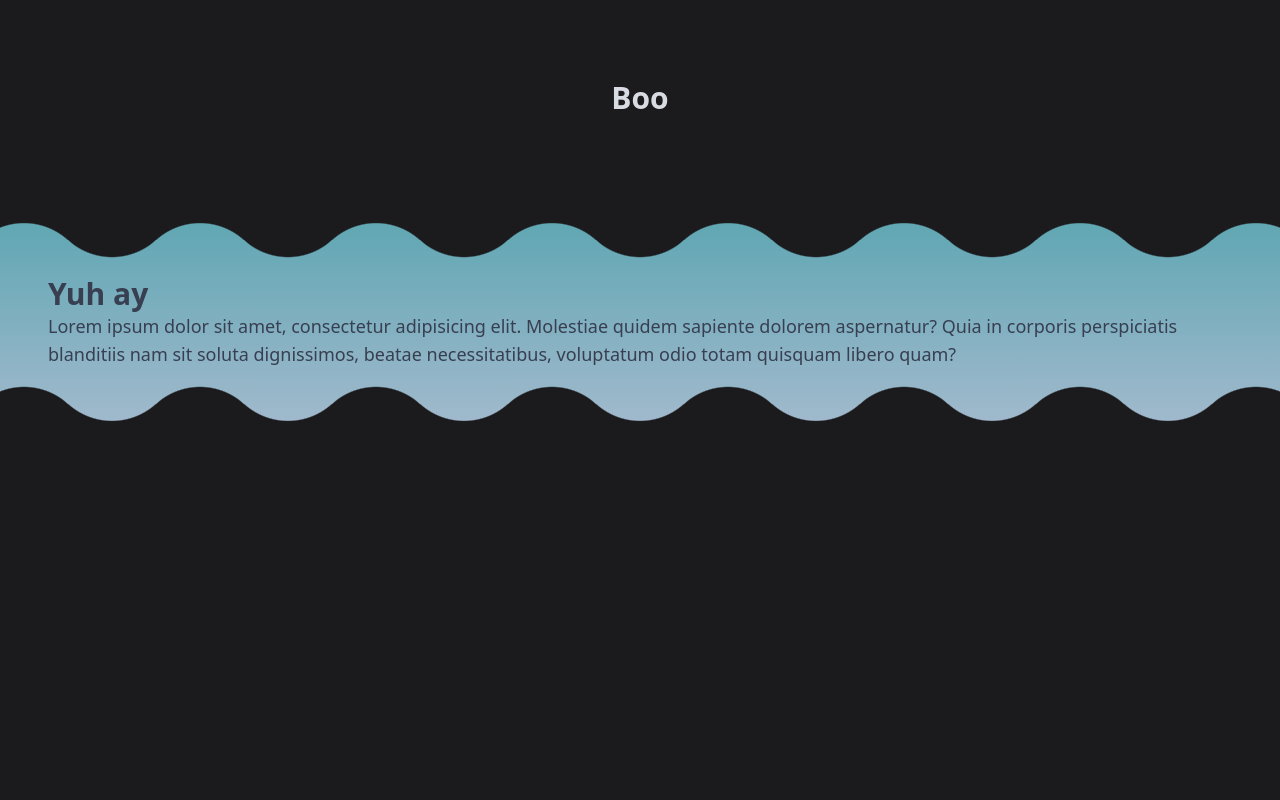
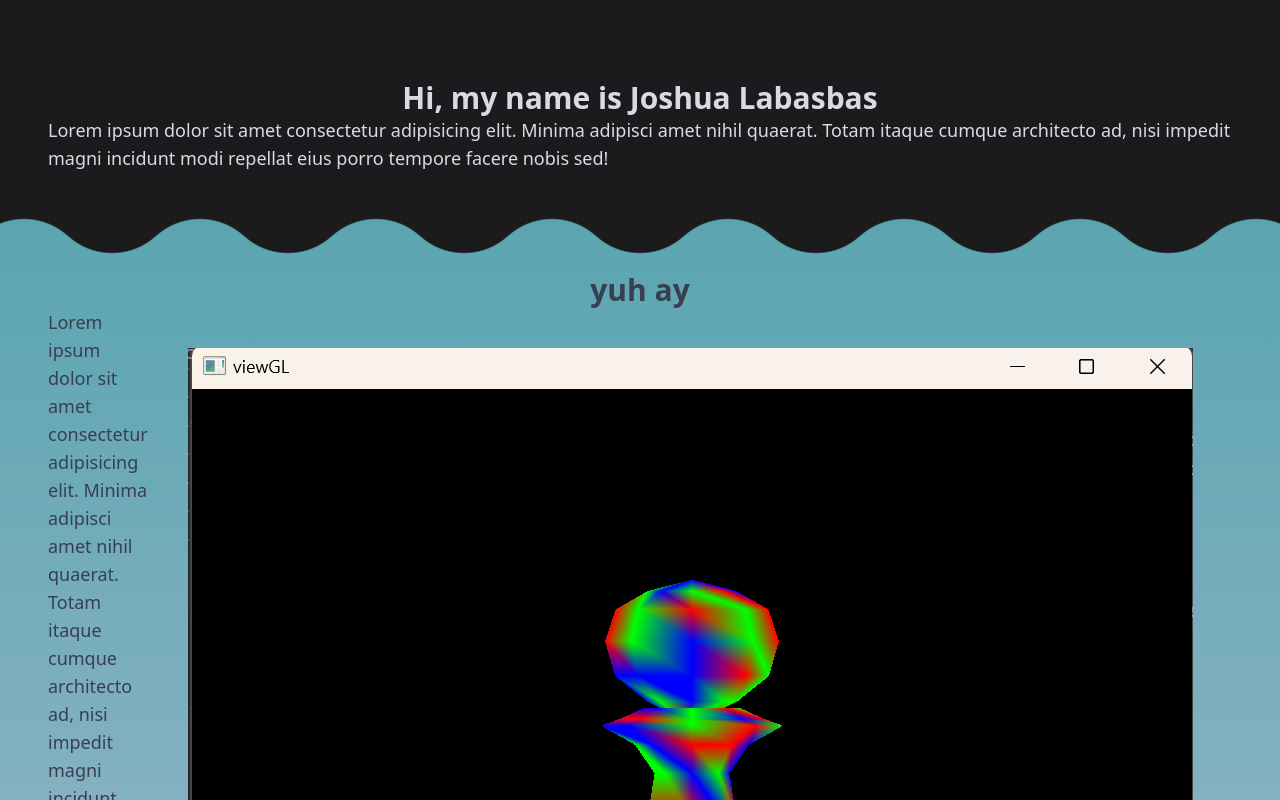
Before and after one commit to hoshbosh/hoshlabosh, a React (Vite) app: page / in a window 1280 px wide. Shown: the top 800 px of the page. Built offline with nearby package versions, Linux system fonts and the light colour scheme.

Commit message:
Testing component abstraction and images

```diff
--- a/src/App.css
+++ b/src/App.css
@@ -9,12 +9,7 @@
   .primary-container{
     @apply flex flex-col
   }
-  .section{
-    @apply w-full px-12 pt-20 pb-20
-  }
-  .text{
-    @apply text-lg text-plat
-  }
+
 }
 /* @keyframes waves{
   from{
--- a/src/App.tsx
+++ b/src/App.tsx
@@ -1,23 +1,20 @@
 import './index.css'
-
+import Section from './section/Section'
 function App() {
 
   return (
       <div className='primary-container'>
-        <div className='section'>
-          <div className='title text-center'>
-            Boo
-          </div>
-        </div>
-        <div className='section bg-charcoal box bg-gradient-to-t to-moonstone from-powderBlue '>
-          <div className='title text-charcoal'>
-            Yuh ay
-          </div>
-          <div className='text text-charcoal'>
-            Lorem ipsum dolor sit amet, consectetur adipisicing elit. Molestiae quidem sapiente dolorem aspernatur? Quia in corporis perspiciatis blanditiis nam sit soluta dignissimos, beatae necessitatibus, voluptatum odio totam quisquam libero quam?
-          </div>
-        </div>
-      </div>
+
+
+        <Section isHighlight={false} title="Hi, my name is Joshua Labasbas">
+          Lorem ipsum dolor sit amet consectetur adipisicing elit. Minima adipisci amet nihil quaerat. Totam itaque cumque architecto ad, nisi impedit magni incidunt modi repellat eius porro tempore facere nobis sed!
+        </Section>
+        <Section isHighlight={true} title="yuh ay">
+          Lorem ipsum dolor sit amet consectetur adipisicing elit. Minima adipisci amet nihil quaerat. Totam itaque cumque architecto ad, nisi impedit magni incidunt modi repellat eius porro tempore facere nobis sed!
+          <img className="p-10" src='./pawn.png'/>
+        </Section>
+
+    </div>
   )
 }
 
--- a/src/index.css
+++ b/src/index.css
@@ -1,4 +1,5 @@
 @import "App.css";
+@import "./section/Section.css";
 @tailwind base;
 @tailwind components;
 @tailwind utilities;
--- /dev/null
+++ b/src/section/Section.css
@@ -0,0 +1,15 @@
+
+@tailwind base;
+@tailwind components;
+@tailwind utilities;
+@layer components{
+    .section{
+      @apply w-full px-12 pt-20 pb-20
+    }
+    .text{
+      @apply text-lg text-plat flex sm:flex-col md:flex-row
+    }
+    .title{
+        @apply text-3xl font-bold
+    }
+}
--- /dev/null
+++ b/src/section/Section.tsx
@@ -0,0 +1,22 @@
+import { PropsWithChildren } from "react"
+import './Section.css'
+type props={
+    isHighlight: boolean,
+    title: String
+}
+const Section=(props:PropsWithChildren<props>)=>{
+    // console.log('text '+(props.isHighlight?"text-charcoal":'text-plat'))
+    // console.log('section '+!props.isHighlight?"pb-5":"box bg-gradient-to-t to-moonstone from-powderBlue")
+
+    return(
+        <div className={'section '+(!props.isHighlight?"pb-5":"box bg-gradient-to-t to-moonstone from-powderBlue")}>
+                <div className={'title text-center '+(props.isHighlight?'text-charcoal':'text-plat')}>
+                    {props.title}
+                </div>
+            <div className={'text '+(props.isHighlight?"text-charcoal":'text-plat')}>
+                {props.children}
+            </div>
+        </div>
+    )
+}
+export default Section
```
Also changed, not shown: public/pawn.png (added).
